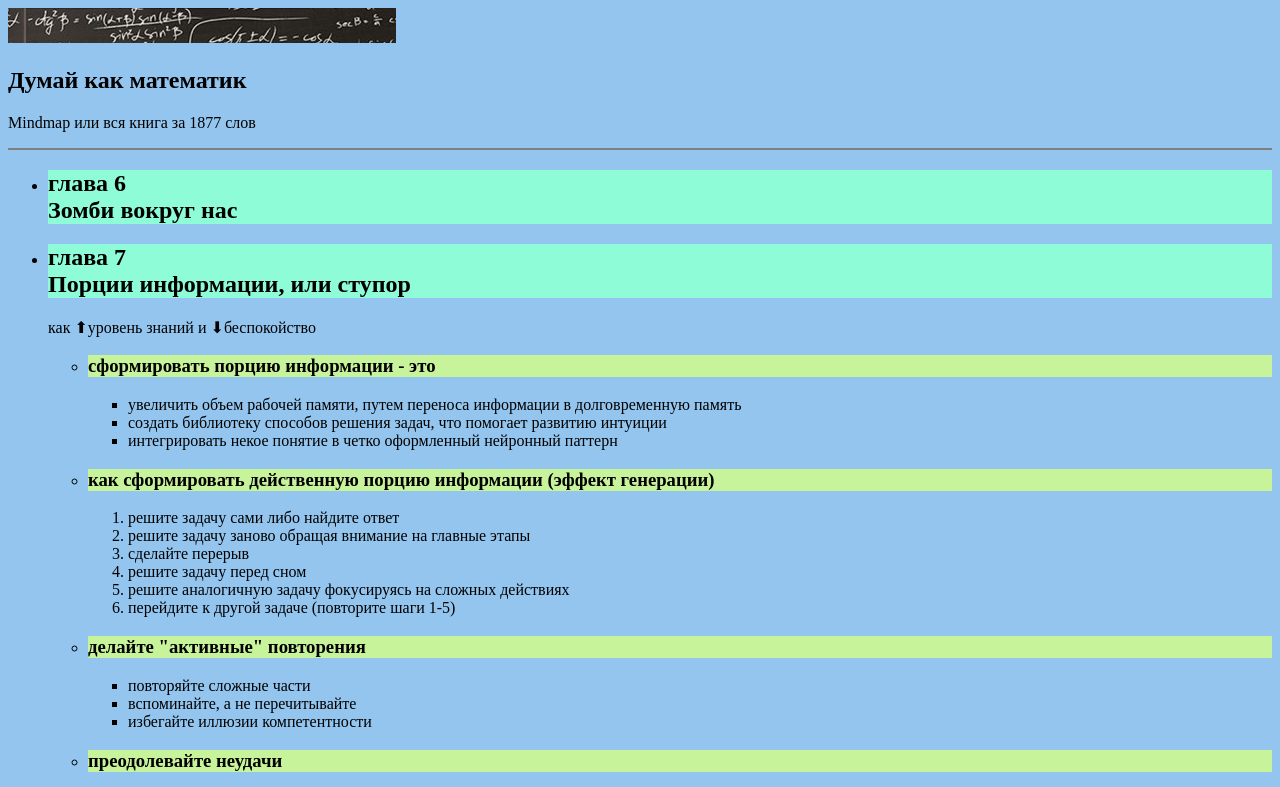
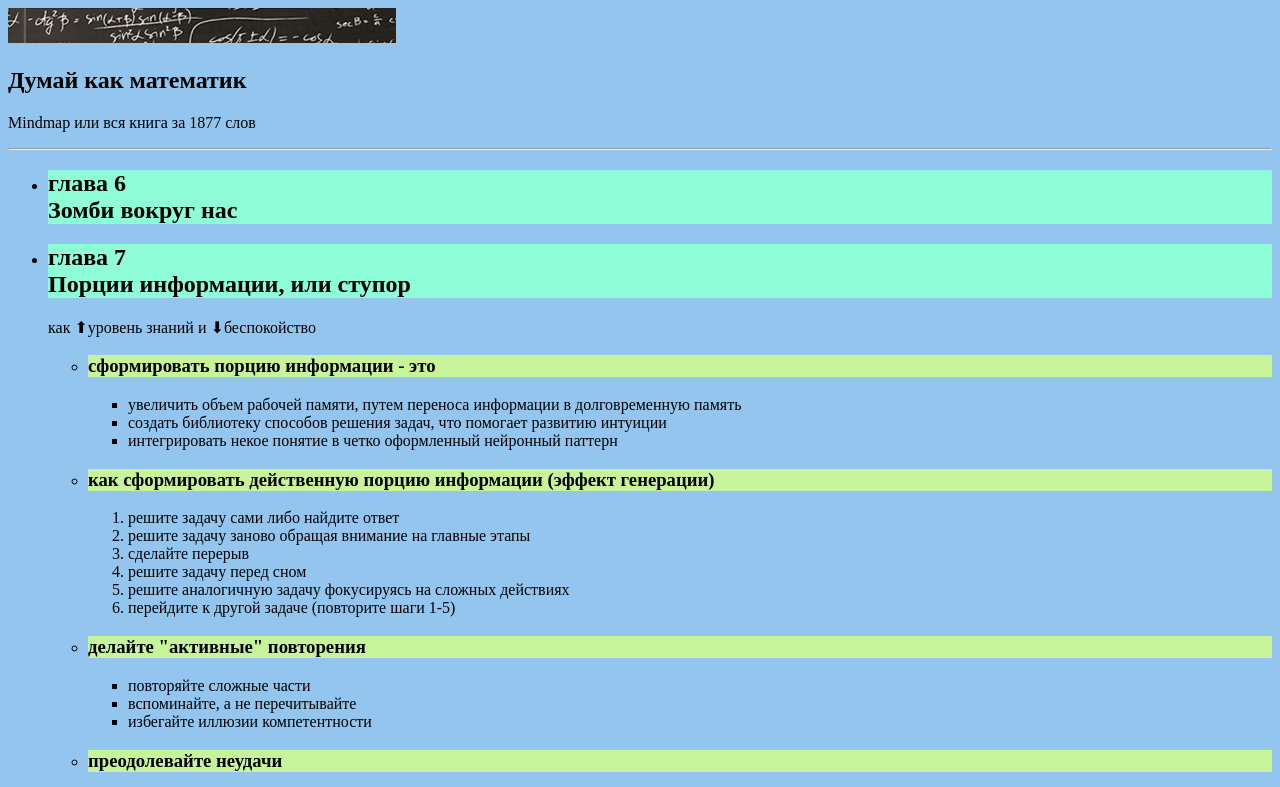
Before and after one commit to Oleh-Mohylnyi/think-like-mathematician, a plain HTML site: page index.html in a window 1280 px wide. Shown: the top 787 px of the page. Drawn offline with Linux system fonts and the light colour scheme.

Commit message:
еще раз меняет цвет

```diff
--- a/index.html
+++ b/index.html
@@ -5,9 +5,12 @@
         <meta name="viewport" content="width=device-width, initial-scale=1.0">
         <meta http-equiv="X-UA-Compatible" content="IE=Edge">
         <title>think-like-a-mathematican</title>
-        <style type="text/css">
+        <style>
             body{
                 background: #93c5ee;
+            }
+            hr{
+                color: #f0f80e;
             }
             h2{
                 background:#8dfcd7;
@@ -23,10 +26,10 @@
 
     <body>
         <section>
-            <img src="/images/head.png" alt="часть илюстрации обложки книги">
+            <img src="../images/head.png" alt="часть илюстрации обложки книги">
             <h1>Думай как математик</h1>
             <p>Mindmap или вся книга за 1877 слов</p>
-            <hr color="grey">
+            <hr>
         </section>
 
     <ul>
```
